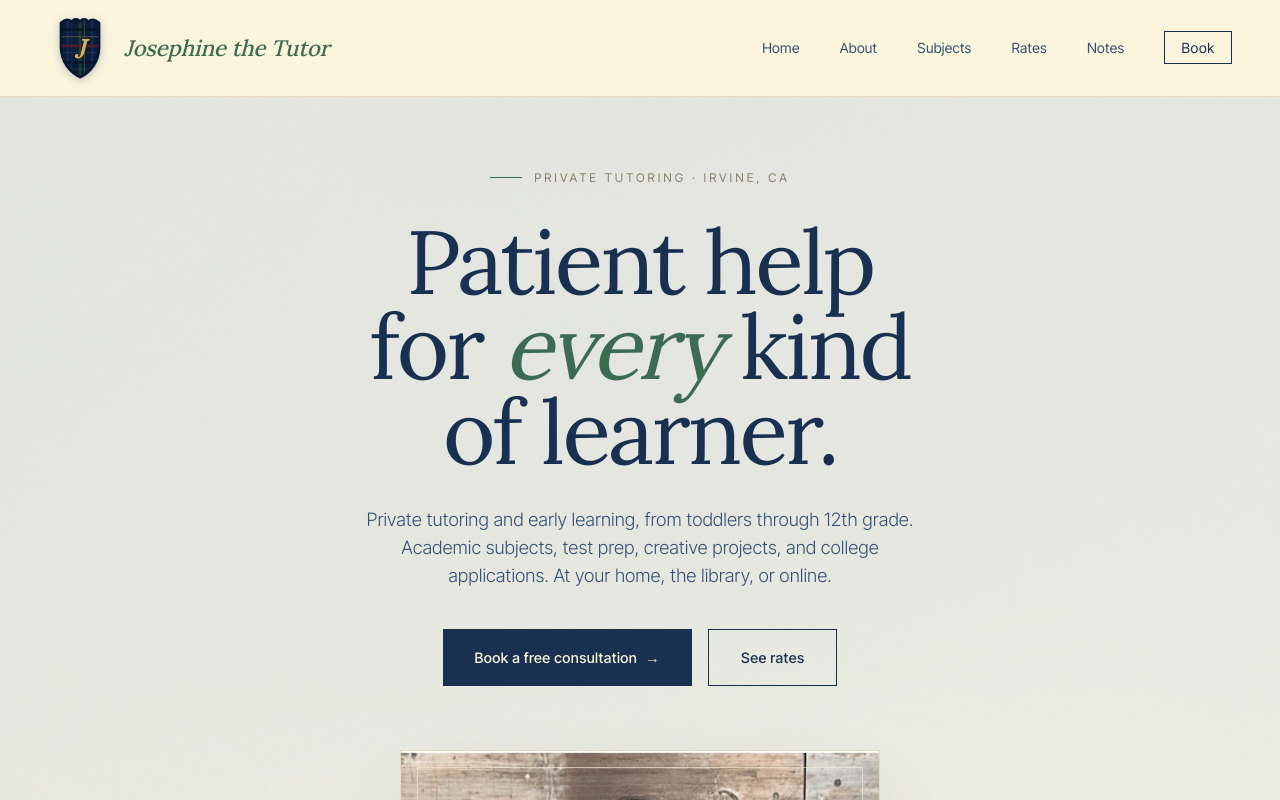
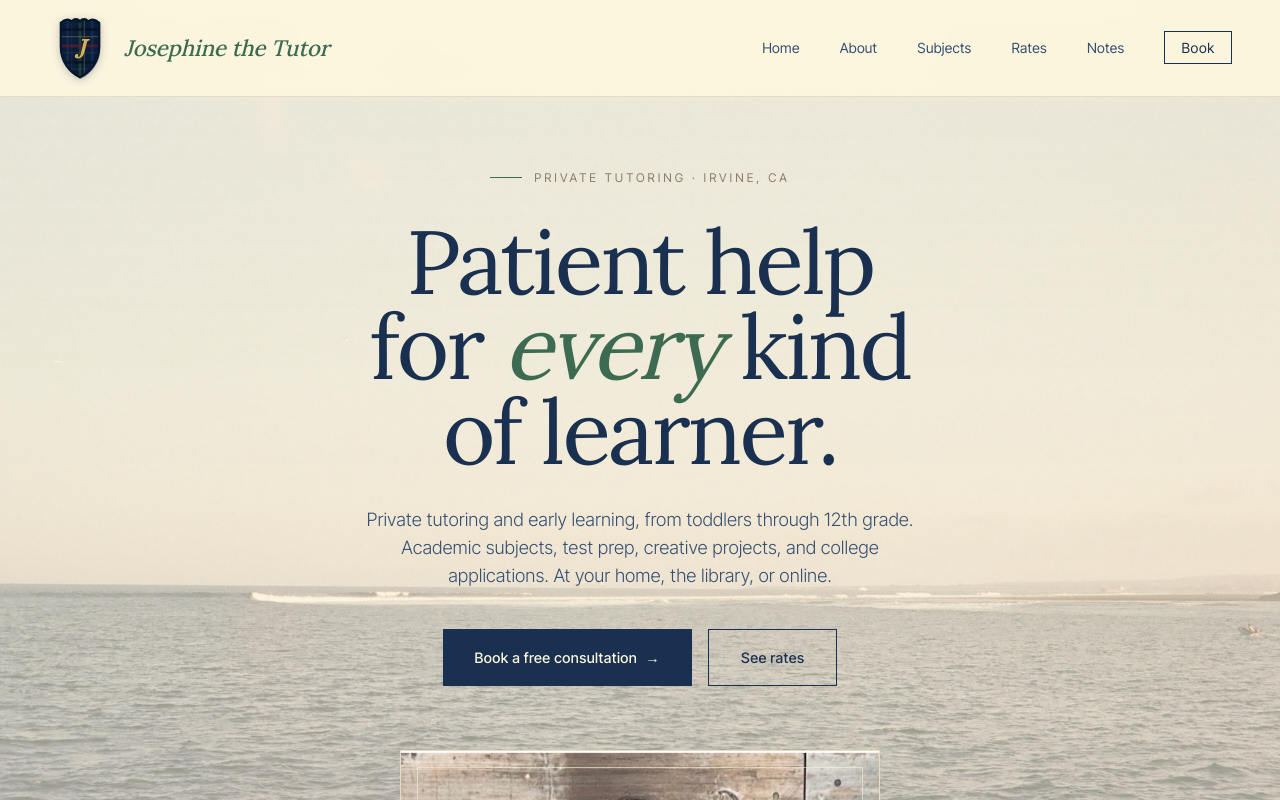
Before and after one commit to patrickparagas1/josephine-tutoring, a Next.js app: page / in a window 1280 px wide. Shown: the top 800 px of the page. Built offline with nearby package versions, Linux system fonts and the light colour scheme.

Commit message:
Swap backdrop to soft sky-and-ocean composition with ocean toward bottom

```diff
--- a/app/globals.css
+++ b/app/globals.css
@@ -29,10 +29,14 @@ body {
   font-family: var(--font-inter-tight), sans-serif;
   background-color: var(--cream);
   background-image:
-    linear-gradient(rgba(253, 247, 222, 0.78), rgba(253, 247, 222, 0.78)),
+    linear-gradient(
+      rgba(253, 247, 222, 0.68) 0%,
+      rgba(253, 247, 222, 0.62) 40%,
+      rgba(253, 247, 222, 0.6) 100%
+    ),
     url('/backdrop.jpg');
   background-size: cover;
-  background-position: center center;
+  background-position: center top;
   background-attachment: fixed;
   background-repeat: no-repeat;
   color: var(--ink);
```
Also changed, not shown: public/backdrop.jpg.
